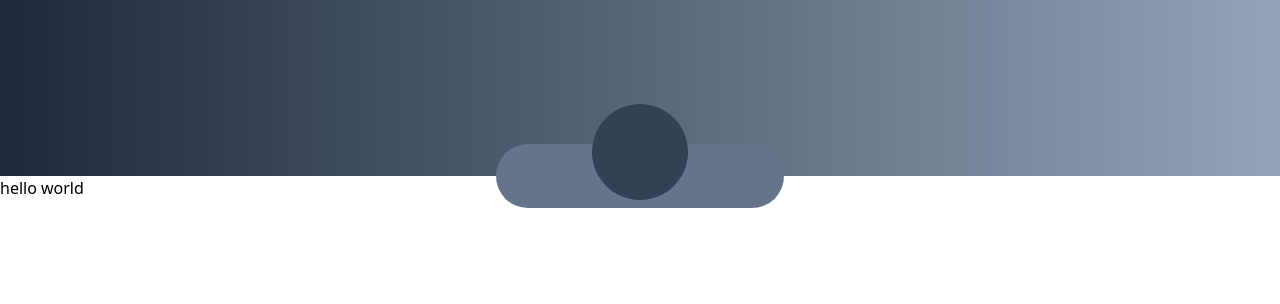
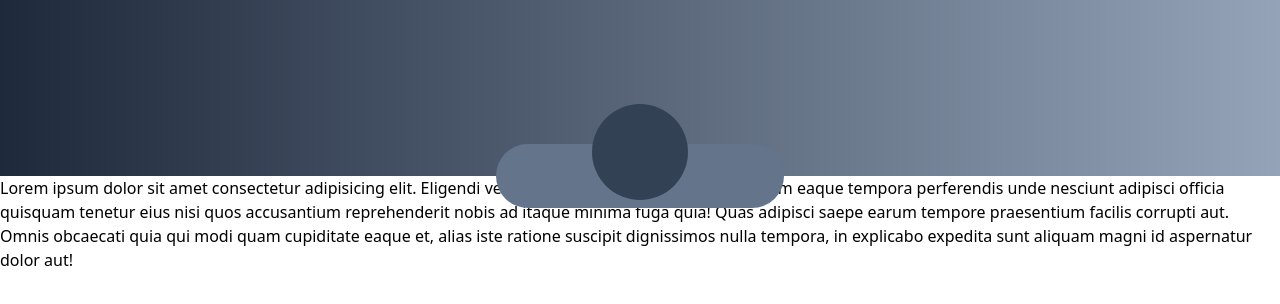
Before and after one commit to ludovico-chiavelli/sailtrain, a Next.js app: page / in a window 1280 px wide. Shown: the top 304 px of the page. Built offline with nearby package versions, Linux system fonts and the light colour scheme.

Commit message:
add placeholder lorem ipsum

```diff
--- a/pages/index.tsx
+++ b/pages/index.tsx
@@ -3,7 +3,7 @@ import Layout from '../components/layout'
 import type { NextPageWithLayout } from './_app'
 
 const Page: NextPageWithLayout = () => {
-  return <p>hello world</p>
+  return <p>Lorem ipsum dolor sit amet consectetur adipisicing elit. Eligendi vel, alias velit numquam inventore ipsum eaque tempora perferendis unde nesciunt adipisci officia quisquam tenetur eius nisi quos accusantium reprehenderit nobis ad itaque minima fuga quia! Quas adipisci saepe earum tempore praesentium facilis corrupti aut. Omnis obcaecati quia qui modi quam cupiditate eaque et, alias iste ratione suscipit dignissimos nulla tempora, in explicabo expedita sunt aliquam magni id aspernatur dolor aut!</p>
 }
 
 Page.getLayout = function getLayout(page: ReactElement) {
```
